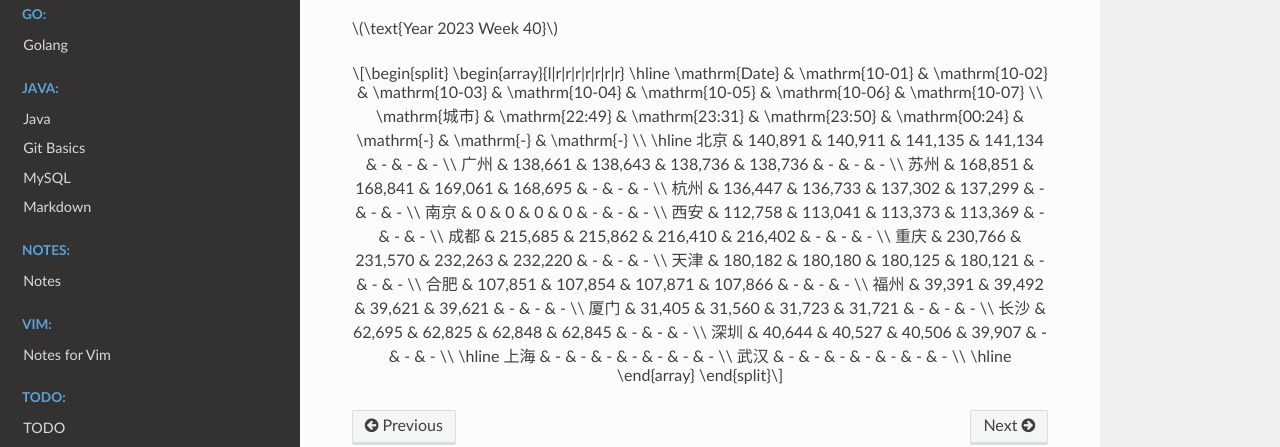
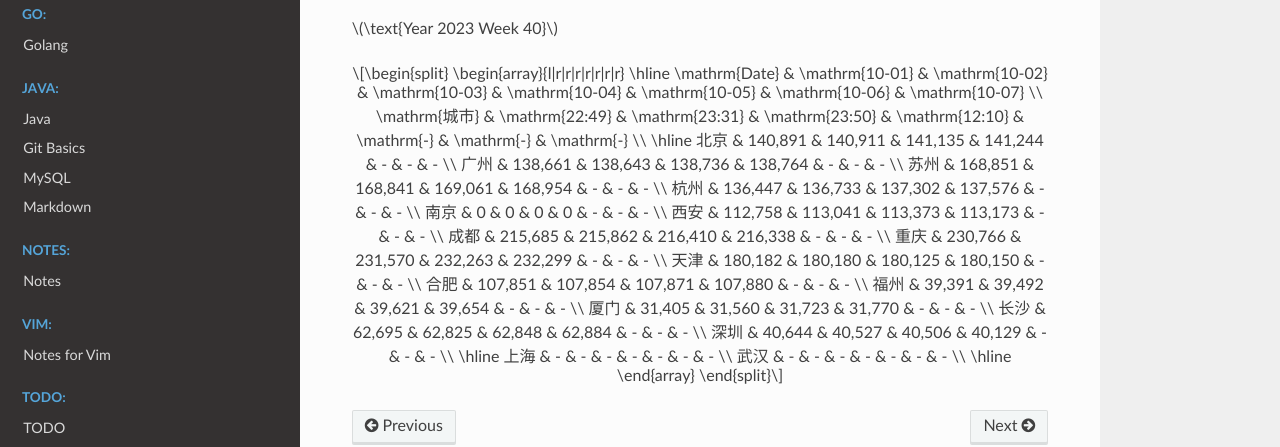
Before and after one commit to Pyrad/pyradnotes, a Sphinx documentation site: the page built from source/RealEstate/resalenumbers2023.md, in a window 1280 px wide and 900 px high, scrolled down 15045 px. Shown: the part 325-772 px from the top of the window. Built offline with Sphinx 7.4.7 and the Read the Docs theme 2.0.0, drawn with Linux system fonts in a browser that asks for light colours; a script that is not in the unit is left out.

Commit message:
Realestate Update resale numbers 2023-10-04 12:10

```diff
--- a/source/RealEstate/resalenumbers2023.md
+++ b/source/RealEstate/resalenumbers2023.md
@@ -994,22 +994,22 @@
 \begin{array}{l|r|r|r|r|r|r|r}
 \hline
 \mathrm{Date} & \mathrm{10-01} & \mathrm{10-02} & \mathrm{10-03} & \mathrm{10-04} & \mathrm{10-05} & \mathrm{10-06} & \mathrm{10-07} \\
-\mathrm{城市} & \mathrm{22:49} & \mathrm{23:31} & \mathrm{23:50} & \mathrm{00:24} & \mathrm{-} & \mathrm{-} & \mathrm{-} \\
+\mathrm{城市} & \mathrm{22:49} & \mathrm{23:31} & \mathrm{23:50} & \mathrm{12:10} & \mathrm{-} & \mathrm{-} & \mathrm{-} \\
 \hline
-北京 & 140,891 & 140,911 & 141,135 & 141,134 & - & - & - \\
-广州 & 138,661 & 138,643 & 138,736 & 138,736 & - & - & - \\
-苏州 & 168,851 & 168,841 & 169,061 & 168,695 & - & - & - \\
-杭州 & 136,447 & 136,733 & 137,302 & 137,299 & - & - & - \\
+北京 & 140,891 & 140,911 & 141,135 & 141,244 & - & - & - \\
+广州 & 138,661 & 138,643 & 138,736 & 138,764 & - & - & - \\
+苏州 & 168,851 & 168,841 & 169,061 & 168,954 & - & - & - \\
+杭州 & 136,447 & 136,733 & 137,302 & 137,576 & - & - & - \\
 南京 & 0 & 0 & 0 & 0 & - & - & - \\
-西安 & 112,758 & 113,041 & 113,373 & 113,369 & - & - & - \\
-成都 & 215,685 & 215,862 & 216,410 & 216,402 & - & - & - \\
-重庆 & 230,766 & 231,570 & 232,263 & 232,220 & - & - & - \\
-天津 & 180,182 & 180,180 & 180,125 & 180,121 & - & - & - \\
-合肥 & 107,851 & 107,854 & 107,871 & 107,866 & - & - & - \\
-福州 & 39,391 & 39,492 & 39,621 & 39,621 & - & - & - \\
-厦门 & 31,405 & 31,560 & 31,723 & 31,721 & - & - & - \\
-长沙 & 62,695 & 62,825 & 62,848 & 62,845 & - & - & - \\
-深圳 & 40,644 & 40,527 & 40,506 & 39,907 & - & - & - \\
+西安 & 112,758 & 113,041 & 113,373 & 113,173 & - & - & - \\
+成都 & 215,685 & 215,862 & 216,410 & 216,338 & - & - & - \\
+重庆 & 230,766 & 231,570 & 232,263 & 232,299 & - & - & - \\
+天津 & 180,182 & 180,180 & 180,125 & 180,150 & - & - & - \\
+合肥 & 107,851 & 107,854 & 107,871 & 107,880 & - & - & - \\
+福州 & 39,391 & 39,492 & 39,621 & 39,654 & - & - & - \\
+厦门 & 31,405 & 31,560 & 31,723 & 31,770 & - & - & - \\
+长沙 & 62,695 & 62,825 & 62,848 & 62,884 & - & - & - \\
+深圳 & 40,644 & 40,527 & 40,506 & 40,129 & - & - & - \\
 \hline
 上海 & - & - & - & - & - & - & - \\
 武汉 & - & - & - & - & - & - & - \\
```
Also changed, not shown: 1 other file.
